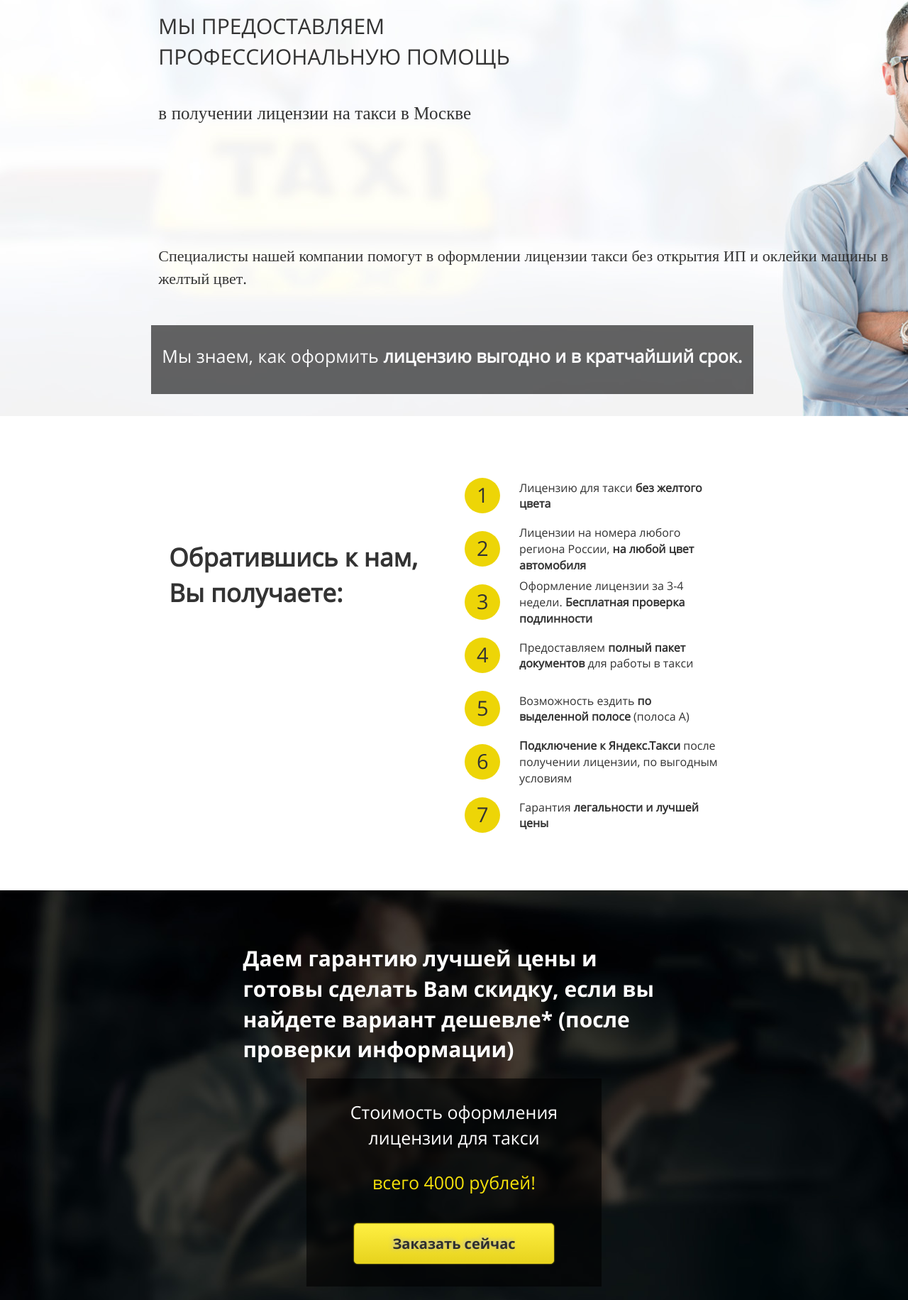
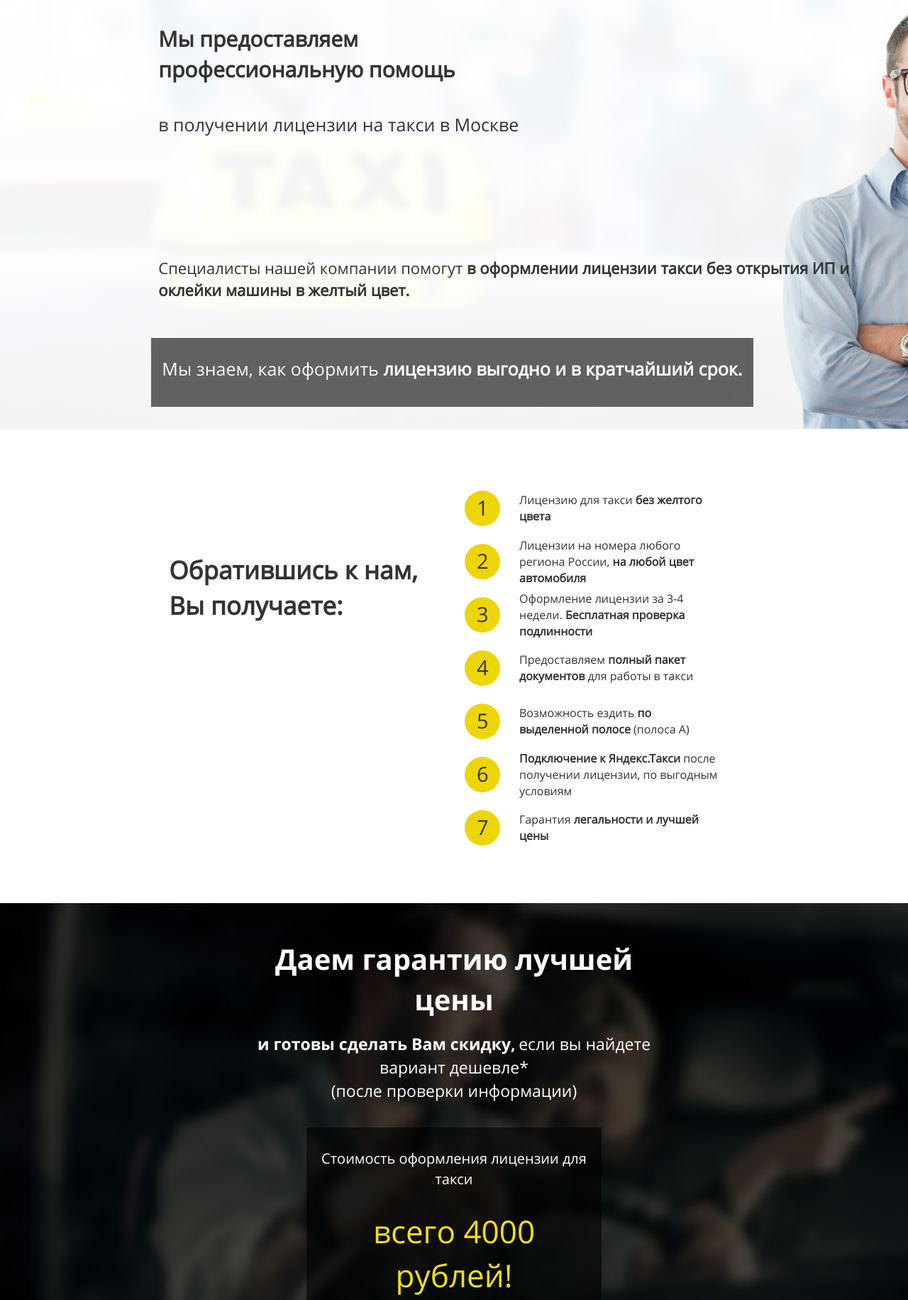
Before and after one commit to Chingiz-888/taxi181, a plain HTML site: page license.html in a window 1280 px wide. Shown: the part 803-2634 px from the top of the page at 71% size. Drawn offline with nearby package versions, Linux system fonts and the light colour scheme.

Commit message:
лицензия

```diff
--- a/css/style.css
+++ b/css/style.css
@@ -771,14 +771,15 @@ table.tariffs_table span{
   text-shadow: 0px 4px 2px rgba(150, 150, 150, 1);
 }
 #license_announce span:first-child  {
-  font-size:   30px;
+  font-size:   44px;
   text-transform: uppercase;
   margin-top: 120px;
   text-shadow: 0px 2px 2px rgba(150, 150, 150, 1);
-
+  font-family: 'OpenSansBold';
+  margin-bottom: -18px;
 }
 #license_announce span:nth-child(2)  {
-  font-size: 53px;
+  font-size: 64px;
   font-family: OpenSansBold;
   color: #f1c80c;
   text-transform: uppercase;
@@ -786,7 +787,8 @@ table.tariffs_table span{
 #license_announce span:nth-child(3)  {
   font-size: 25px;
   margin-top: 35px;
-  text-shadow: 0px 1px 2px rgba(150, 150, 150, 1)
+  text-shadow: 0px 1px 2px rgba(150, 150, 150, 1);
+  font-family: 'OpenSansBold';
 }
 
 
@@ -835,25 +837,25 @@ table.tariffs_table span{
 }
 
 #license_second_row_announcement span:nth-child(1) {
-  font-size:   35px;
-  text-transform: uppercase;
+  font-size:   37px;
+  font-weight: 700;
 }
 
 #license_second_row_announcement span:nth-child(2) {
   font-size:  25px;
   margin-top: 39px;
-  font-family: "Open Sans";
+  font-family: 'OpenSansRegular';
 }
 
 #license_second_row_announcement p{
   display: inline;
   font-weight: 400;
-  font-family: "Open Sans";
+  font-family: 'OpenSansRegular';
 }
 
 #license_second_row_announcement span:nth-child(3) {
   font-size: 25px;
-  font-family: "Open Sans";
+  font-family: 'OpenSansRegular';
   margin-top: 15px;
   margin-top: 73px;
 }
@@ -952,21 +954,39 @@ table.tariffs_table span{
 }
 
 #license_fourth_row_block{
-  padding-top: 75px;
+  padding-top: 50px;
+  text-align: center;
 }
 
 #license_fourth_row_block span:nth-child(1){
- font-size: 2.2em;
-  font-family: OpenSansBold;
+ font-size: 44px;
+  font-family: 'OpenSansBold';
   font-weight: 700;
   color: white;
+  display: block;
+  margin-bottom: 18px;
 }
 
 #license_fourth_row_block span:nth-child(2){
- font-size: 2.5em;
-  font-family: OpenSansBold;
+ font-size: 25px;
+  font-family: 'OpenSansBold';
   font-weight: 400;
   color: white;
+  display: inline;
+}
+#license_fourth_row_block span:nth-child(3){
+ font-size: 25px;
+  font-family: 'OpenSansRegular';
+  font-weight: 400;
+  color: white;
+  display: inline;
+}
+#license_fourth_row_block span:nth-child(4){
+ font-size: 25px;
+  font-family: 'OpenSansRegular';
+  font-weight: 400;
+  color: white;
+  display: block;
 }
 
 #license_fourth_row_block2 {
@@ -974,9 +994,8 @@ table.tariffs_table span{
    color: white;
    text-align: center;
    margin-bottom: 45px;
-   margin-top: 19px;
-}
-
+   margin-top: 36px;
+}
 #license_fourth_row_block2  p:nth-child(1){
   font-size: 20px;
   padding-top: 30px;
@@ -1936,12 +1955,18 @@ table.tariffs_table span{
         width: initial;
       }
 
-   #license_fourth_row_block span {
-         font-size: 30px !important;
-   }
-   #license_fourth_row_block2 p  {
-        font-size: 25px !important;
-   }
+  #license_fourth_row_block span:nth-child(1){
+     font-size: 40px;
+    }
+    #license_fourth_row_block span:nth-child(2){
+     font-size: 23px;
+    }
+    #license_fourth_row_block span:nth-child(3){
+     font-size: 23px;
+    }
+    #license_fourth_row_block span:nth-child(4){
+     font-size: 23px;
+    }
 
    #license_second_row_announcement, #license_second_row_announcement2 {
       margin-top: 50px !important;
@@ -2048,6 +2073,10 @@ table.tariffs_table span{
   }
 
   /* Уменьшаем шрифты */
+  #license_announce span:nth-child(1){
+    margin-bottom: initial;
+  }
+
   #license_announce span:nth-child(2),
   #license_second_row_announcement span:nth-child(1) {
       font-size: 35px;
@@ -2073,12 +2102,20 @@ table.tariffs_table span{
     padding-left: 0px;
   }
 
-   #license_fourth_row_block span {
-         font-size: 21px !important;
-   }
-   #license_fourth_row_block2 p  {
-        font-size: 21px !important;
-   }
+  #license_fourth_row_block span:nth-child(1){
+    font-size: 37px;
+  }
+  #license_fourth_row_block span:nth-child(2){
+    font-size: 22px;
+  }
+  #license_fourth_row_block span:nth-child(3){
+     font-size: 22px;
+  }
+  #license_fourth_row_block span:nth-child(4){
+    font-size: 22px;
+  }
+
+
 
    /*--  каруселька на главной --*/
    .carousel .slick-dots {
@@ -2189,8 +2226,10 @@ table.tariffs_table span{
     margin-top: -20px;
   }
 
+  #license_announce span:nth-child(2){
+    font-size: 35px;
+  }
   #license_second_row_announcement2 p,
-  #license_announce span:nth-child(2),
   #license_second_row_announcement span:nth-child(1) {
     font-size: 21px !important;
   }
--- a/license.html
+++ b/license.html
@@ -75,7 +75,7 @@
 	  	<div class="col-lg-4 col-lg-offset-2 col-md-8 col-md-offset-2 col-xs-12" id="license_second_row_announcement">
 	  		<span>Мы предоставляем<br/>профессиональную помощь</span>
 	  		<span>в получении лицензии на такси в Москве</span>
-	  		<span><p>Специалисты нашей компании</p> помогут в оформлении лицензии такси без открытия ИП и оклейки машины в желтый цвет. </span>
+	  		<span>Специалисты нашей компании помогут <b>в оформлении лицензии такси без открытия ИП и оклейки машины в желтый цвет. </b></span>
 	  	</div>
 		<div class="col-lg-8"></div>
 	  	<div class="col-lg-4 col-lg-offset-2 col-md-8 col-md-offset-2 col-xs-12" id="license_second_row_announcement2">
@@ -159,8 +159,9 @@
 
   	<div class="col-xs-12 col-sm-6 col-sm-offset-3" id="license_fourth_row_block">
 		 <span>Даем гарантию лучшей цены </span>
-		 <span><b>и готовы сделать Вам скидку</b>, если вы найдете вариант дешевле*
-         (после проверки информации)</span>
+		 <span>и готовы сделать Вам скидку,</span>
+		 <span>если вы найдете вариант дешевле* </span>
+         <span>(после проверки информации)</span>
   	</div>
 
   	<div class="col-xs-10 col-xs-offset-1 col-sm-4 col-sm-offset-4" id="license_fourth_row_block2">
```
